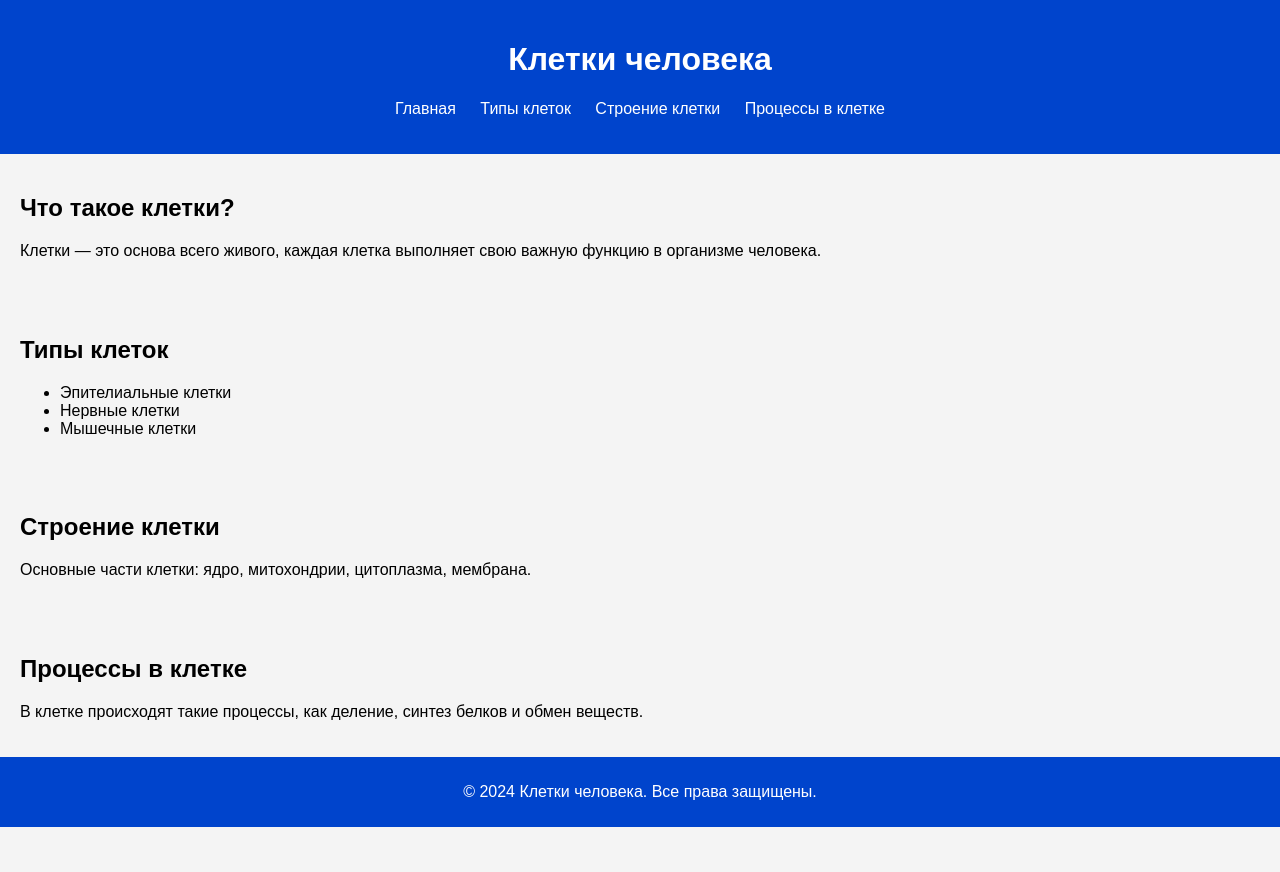
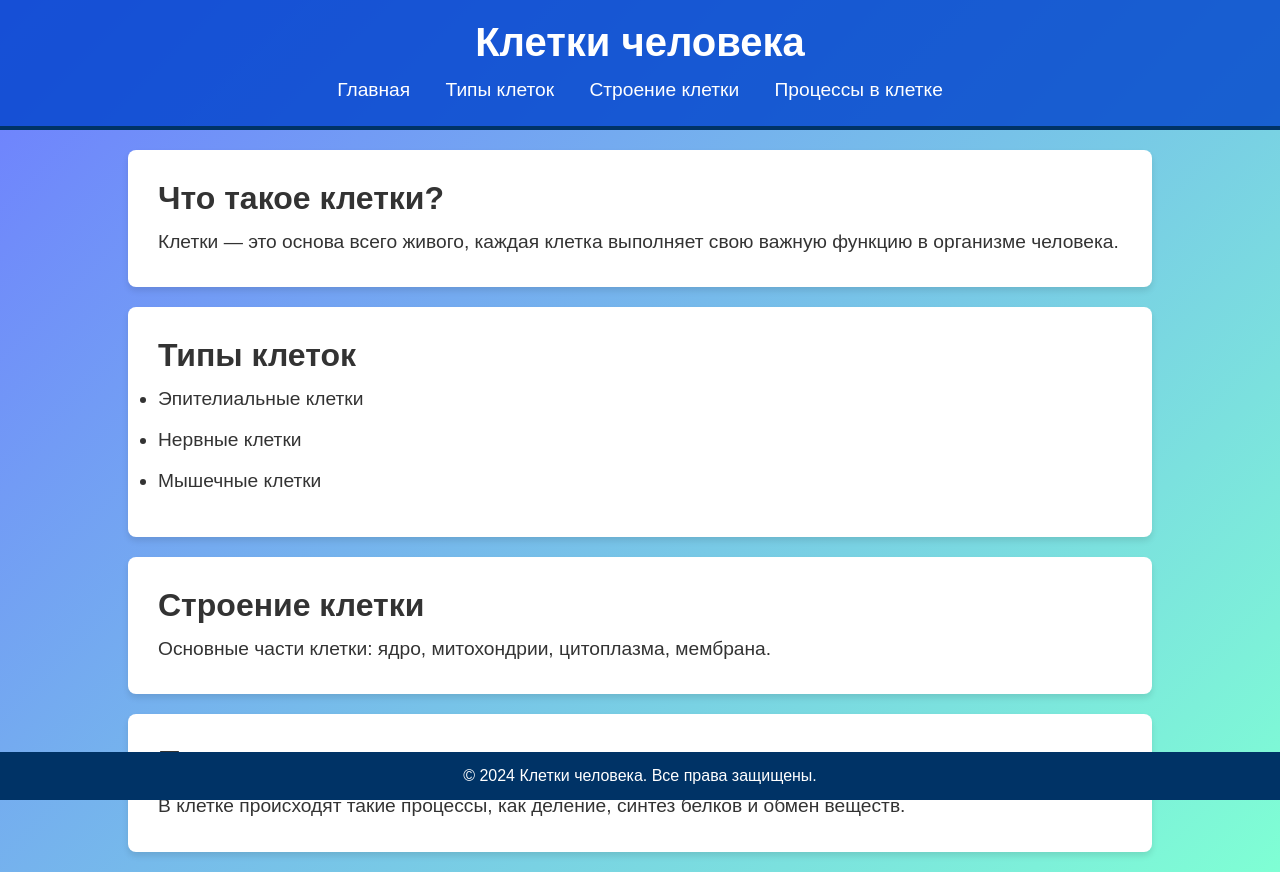
Before and after one commit to Enko3397/priroda-virusov, a plain HTML site: page index.html in a window 1280 px wide. Before the commit the page ends 827 px from the top, so only its background shows below. Drawn offline with Linux system fonts and the light colour scheme.

Commit message:
Update styles.css

```diff
--- a/styles.css
+++ b/styles.css
@@ -1,16 +1,27 @@
 /* Основные стили */
-body {
-  font-family: Arial, sans-serif;
+* {
   margin: 0;
   padding: 0;
-  background-color: #f4f4f4;
+  box-sizing: border-box;
+}
+
+body {
+  font-family: 'Arial', sans-serif;
+  background: linear-gradient(135deg, #6e7dff, #7fffd4);
+  color: #333;
 }
 
 header {
-  background-color: #0044cc;
+  background: rgba(0, 68, 204, 0.8);
   color: white;
   padding: 20px;
   text-align: center;
+  border-bottom: 4px solid #003366;
+}
+
+header h1 {
+  font-size: 2.5rem;
+  margin-bottom: 10px;
 }
 
 nav ul {
@@ -20,21 +31,54 @@ nav ul {
 
 nav ul li {
   display: inline;
-  margin: 0 10px;
+  margin: 0 15px;
 }
 
 nav ul li a {
   color: white;
   text-decoration: none;
+  font-size: 1.2rem;
+  transition: color 0.3s ease;
+}
+
+nav ul li a:hover {
+  color: #ffcc00;
 }
 
 section {
-  padding: 20px;
+  padding: 30px;
+  margin: 20px 10%;
+  border-radius: 8px;
+  background: #ffffff;
+  box-shadow: 0 4px 6px rgba(0, 0, 0, 0.1);
+  transition: background 0.3s ease;
+}
+
+section:hover {
+  background: #f0f8ff;
+}
+
+section h2 {
+  font-size: 2rem;
+  margin-bottom: 10px;
+}
+
+section p, ul {
+  font-size: 1.2rem;
+  line-height: 1.6;
 }
 
 footer {
-  background-color: #0044cc;
+  background-color: #003366;
   color: white;
   text-align: center;
-  padding: 10px;
+  padding: 15px;
+  position: absolute;
+  bottom: 0;
+  width: 100%;
+  font-size: 1rem;
 }
+
+ul li {
+  margin-bottom: 10px;
+}
```
